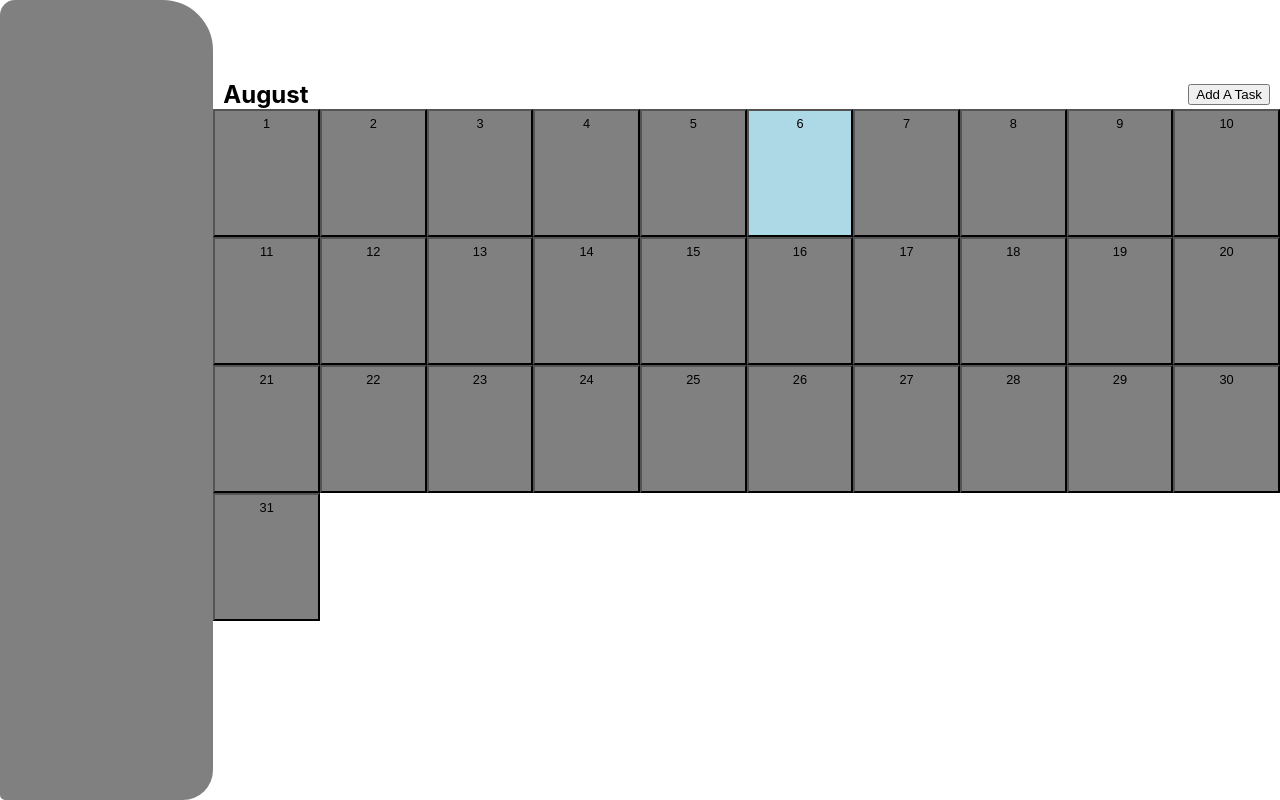
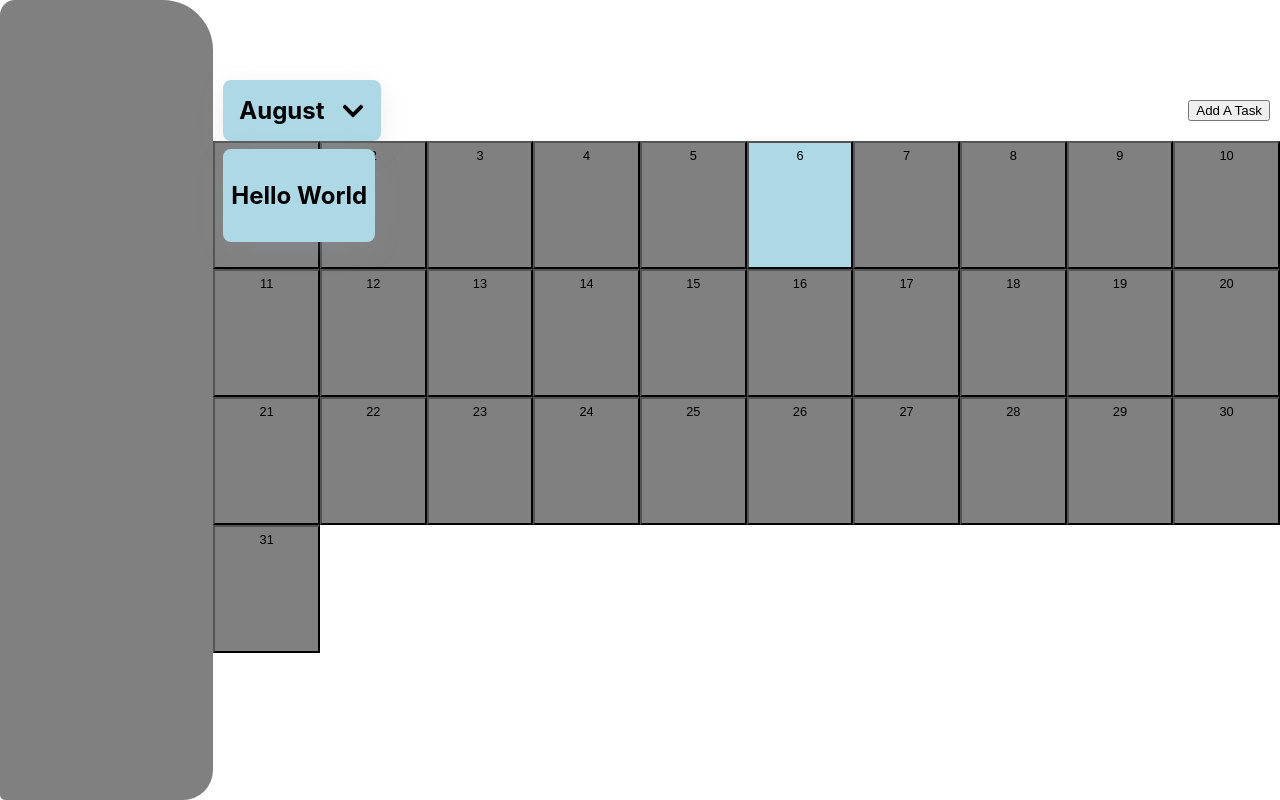
Before and after one commit to Andrewhli06/calendarApp, a React (Create React App) app in the folder calendarapp/: page / in a window 1280 px wide. Built offline with nearby package versions, Linux system fonts and the light colour scheme.

Commit message:
more dropdown stuff

```diff
--- a/calendarapp/src/components/Flexbox.js
+++ b/calendarapp/src/components/Flexbox.js
@@ -1,6 +1,7 @@
 import React, { useState } from "react";
 import "../components/Taskbar.css";
 import "../components/calendar.css";
+import MonthDropDown from "../components/MonthDropDown/MonthDropDown.js";
 import OpenTaskInput from "../components/Addtask.js";
 
 const date = new Date();
@@ -77,7 +78,8 @@ function Taskbar() {
                 <div className="taskbar"></div>
                 <div className="calBody">
                     <div className="whatMonth">
-                        {currentMonthName}
+                        <MonthDropDown
+                        buttonText= {currentMonthName} content={<p>Hello World</p>} />
                         <button type="button" onClick={() => handleAddTaskClick(date.getDate())}>Add A Task</button>
                     </div>
                     {days.map((day) => {
--- a/calendarapp/src/components/MonthDropDown/MonthDropDown.css
+++ b/calendarapp/src/components/MonthDropDown/MonthDropDown.css
@@ -0,0 +1,3 @@
+.dropdown {
+    position: relative;
+}
--- a/calendarapp/src/components/MonthDropDown/MonthDropDown.js
+++ b/calendarapp/src/components/MonthDropDown/MonthDropDown.js
@@ -0,0 +1,19 @@
+import React from 'react'
+import MonthDropDownButton from './MonthDropDownButton/MonthDropDownButton'
+import MonthDropDownContent from './MonthDropDownContent/MonthDropDownContent'
+import "../MonthDropDown/MonthDropDown.css"
+
+const MonthDropDown = ({buttonText, content}) => {
+  return (
+    <div className="dropdown">
+        <MonthDropDownButton>
+            {buttonText}
+        </MonthDropDownButton>
+        <MonthDropDownContent>
+            {content}
+        </MonthDropDownContent>
+    </div>
+  )
+}
+
+export default MonthDropDown
--- /dev/null
+++ b/calendarapp/src/components/MonthDropDown/MonthDropDownButton/MonthDropDownButton.css
@@ -0,0 +1,17 @@
+.dropdown-btn {
+    display: flex;
+    align-items: center;
+    width: fit-content;
+    padding: 1rem;
+    background-color: lightblue;
+    border-radius: 0.5rem;
+    box-shadow:rgba(149, 157, 165, 0.2) 0px 8px 24px;
+    cursor: pointer;
+}
+
+.toggle-icon{
+    display: flex;
+    align-items: center;
+    justify-content: center;
+    margin-left: 1rem;
+}
--- a/calendarapp/src/components/MonthDropDown/MonthDropDownButton/MonthDropDownButton.js
+++ b/calendarapp/src/components/MonthDropDown/MonthDropDownButton/MonthDropDownButton.js
@@ -0,0 +1,12 @@
+import React from 'react'
+import { FaChevronDown } from 'react-icons/fa'
+import '../MonthDropDownButton/MonthDropDownButton.css'
+
+const MonthDropDownButton = ({children}) => {
+  return (
+    <div className='dropdown-btn'>{children}
+    <span className="toggle-icon"><FaChevronDown /></span></div>
+  )
+}
+
+export default MonthDropDownButton
--- /dev/null
+++ b/calendarapp/src/components/MonthDropDown/MonthDropDownContent/MonthDropDownContent.css
@@ -0,0 +1,21 @@
+.dropdown-content {
+    position: absolute;
+    max-width: 100%;
+    display: flex;
+    flex-direction: column;
+    align-items: center;
+    padding: .5rem;
+    margin-top: 0.5rem;
+    background-color: lightblue;
+    border-radius: 0.5rem;
+    box-shadow: rgba(149, 157, 165, 0.2) 0px 8px 24px;
+    max-height: 40vh;
+    overflow-y: scroll;
+    scrollbar-width: none;
+    -ms-overflow-style: none;
+}
+
+.dropdown-content::-webkit-scrollbar {
+    width: 0;
+    height: 0;
+}
--- a/calendarapp/src/components/MonthDropDown/MonthDropDownContent/MonthDropDownContent.js
+++ b/calendarapp/src/components/MonthDropDown/MonthDropDownContent/MonthDropDownContent.js
@@ -0,0 +1,10 @@
+import React from 'react'
+import '../MonthDropDownContent/MonthDropDownContent.css'
+
+const MonthDropDownContent = ({ children }) => {
+  return (
+    <div className='dropdown-content'>{children}</div>
+  )
+}
+
+export default MonthDropDownContent
--- a/calendarapp/src/components/calendar.css
+++ b/calendarapp/src/components/calendar.css
@@ -48,6 +48,7 @@
 
 .calendar button:hover {
     background-color: darkgray;
+    cursor: pointer;
 }
 
 .popup {
```
Also changed, not shown: calendarapp/src/components/MonthDropDown/MonthDropDownButton/MonthDropDown.css (deleted), calendarapp/src/components/MonthDropDown/MonthDropDownContent/MonthDropDown.css (deleted), calendarapp/src/components/MonthDropDown/MonthDropDownItem/MonthDropDown.js (deleted), calendarapp/src/components/MonthDropDown/MonthDropDownItem/MonthDropDownItem.js (added).
